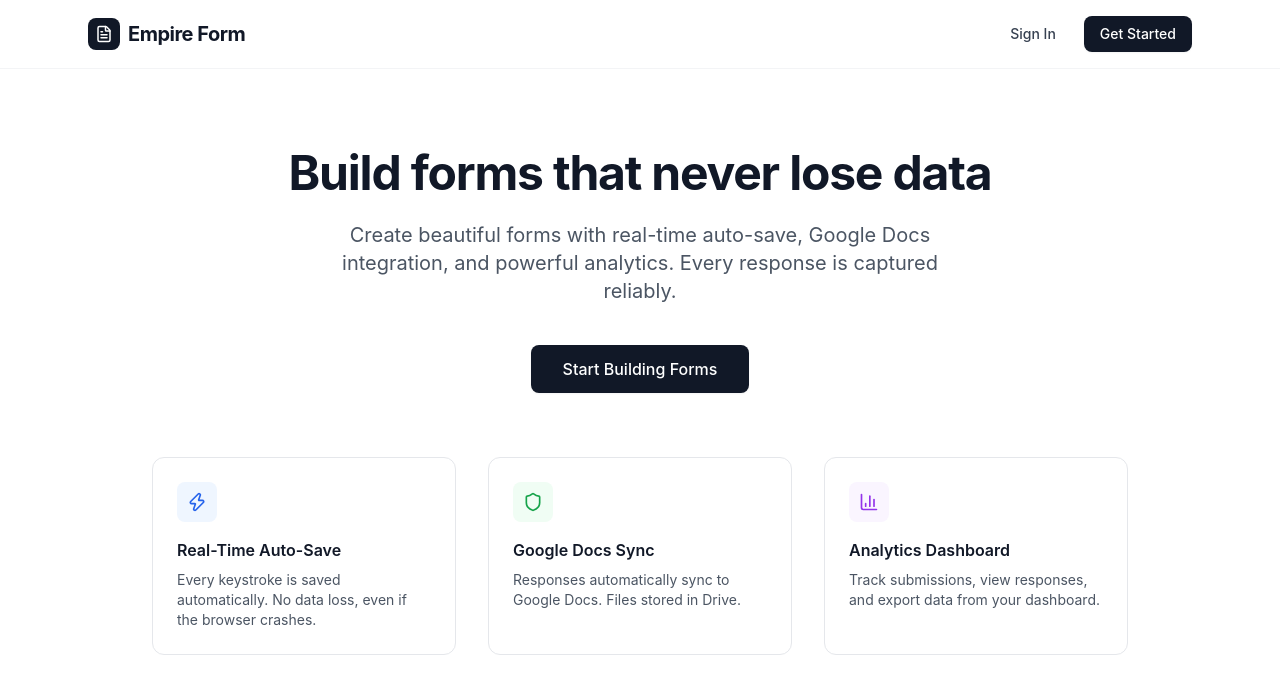
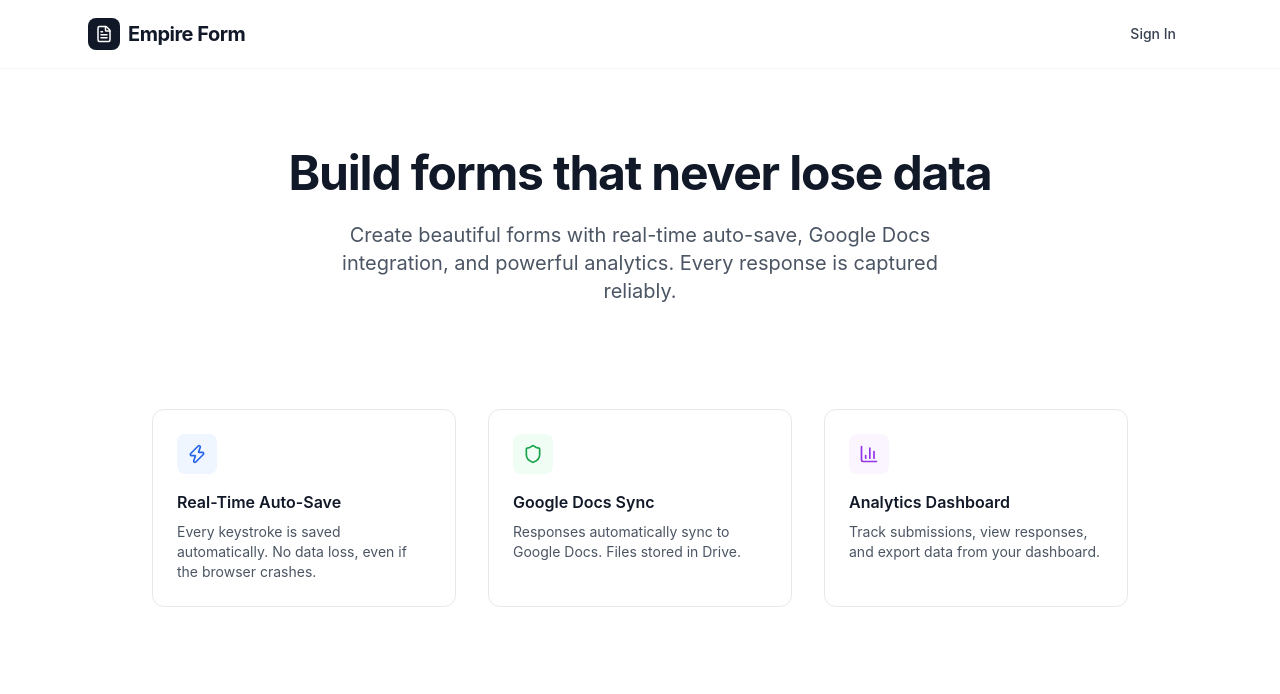
Before and after one commit to jeet-rajputfp/Empire-Form, a Next.js app: page / in a window 1280 px wide. Shown: the top 694 px of the page. Built offline with nearby package versions, Linux system fonts and the light colour scheme; no server answers.

Commit message:
Remove Get Started and Start Building Forms buttons from home page
https://claude.ai/code/session_016hyARB7JrpxMSNqL99kxjW

```diff
--- a/src/app/page.tsx
+++ b/src/app/page.tsx
@@ -31,9 +31,6 @@ export default function HomePage() {
             <Link href="/auth/signin">
               <Button variant="ghost">Sign In</Button>
             </Link>
-            <Link href="/auth/signin">
-              <Button>Get Started</Button>
-            </Link>
           </div>
         </div>
       </header>
@@ -47,11 +44,6 @@ export default function HomePage() {
             Create beautiful forms with real-time auto-save, Google Docs integration,
             and powerful analytics. Every response is captured reliably.
           </p>
-          <Link href="/auth/signin">
-            <Button size="lg" className="text-base px-8">
-              Start Building Forms
-            </Button>
-          </Link>
         </section>
 
         <section className="max-w-5xl mx-auto px-6 pb-20">
```
